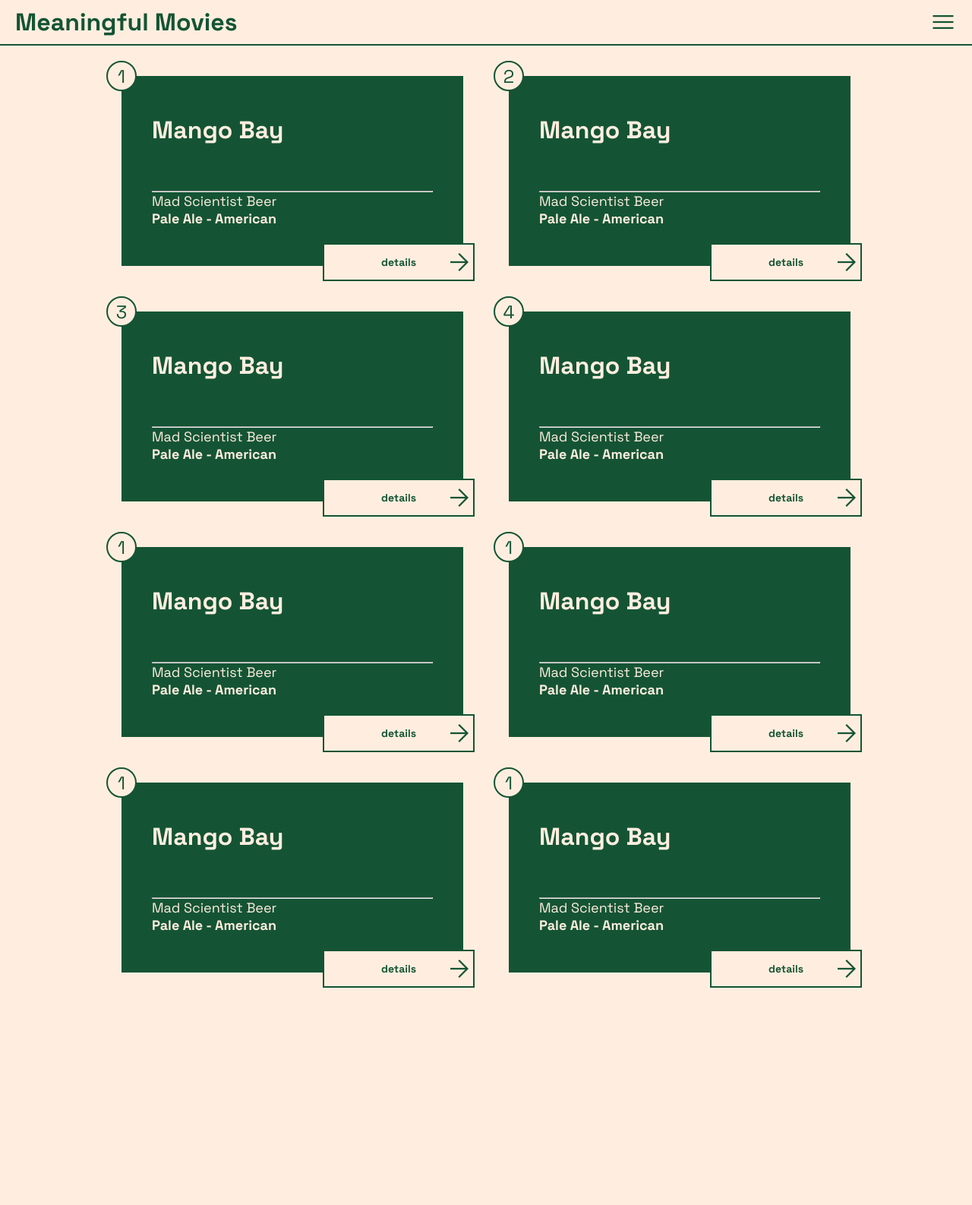
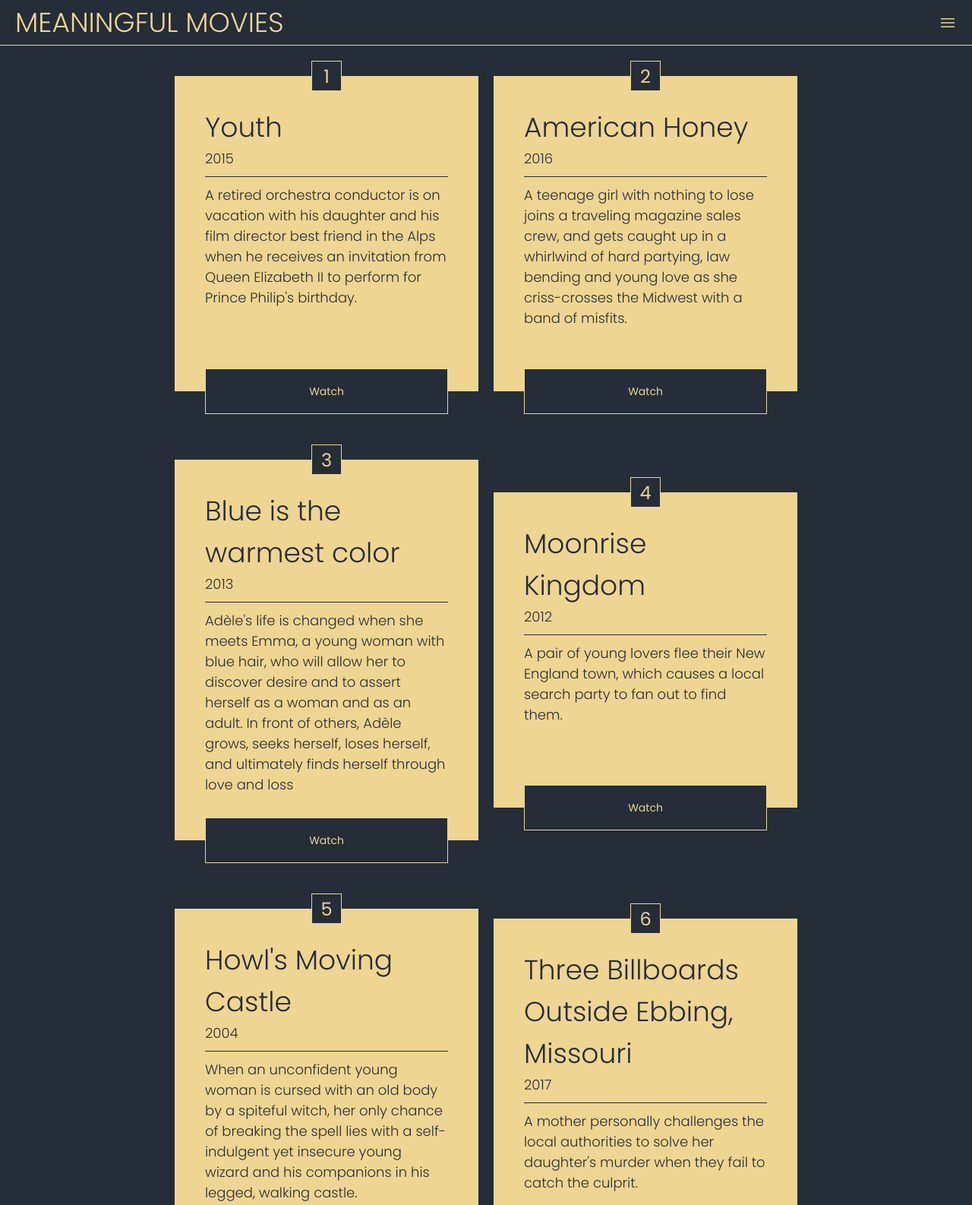
Before and after one commit to MUST4NG8888/sitebuild_finalV2, a plain HTML site: page index.html in a window 1280 px wide. Shown: the top 1586 px of the page at 76% size. Before the commit the page ends 1320 px from the top, so only its background shows below. Drawn offline with nearby package versions, Linux system fonts and the light colour scheme.

Commit message:
CSS added

```diff
--- a/index.html
+++ b/index.html
@@ -21,99 +21,118 @@
       <div id="wrapper">
         <div class="box">
           <div class="number">1</div>
-            <div><h1>Mango Bay</h1></div>
+          <div><h1 class="title">Youth</h1>
+          <p>2015</p>
+        </div>
           <div>
-              <hr/>
-              <p>Mad Scientist Beer</p>
-              <h6>Pale Ale - American</h6>
+            <h6>
+              A retired orchestra conductor is on vacation with his daughter and
+              his film director best friend in the Alps when he receives an
+              invitation from Queen Elizabeth II to perform for Prince Philip's
+              birthday.
+            </h6>
           </div>
-            <button>details <span class="material-symbols-outlined arrow">
-              arrow_forward
-              </span></button>
+          <button>Watch</button>
         </div>
         <div class="box">
           <div class="number">2</div>
-            <div><h1>Mango Bay</h1></div>
+          <div><h1 class="title">American Honey</h1>
+          <p>2016</p>
+        </div>
           <div>
-              <hr />
-              <p>Mad Scientist Beer</p>
-              <h6>Pale Ale - American</h6>
+            <h6>
+              A teenage girl with nothing to lose joins a traveling magazine
+              sales crew, and gets caught up in a whirlwind of hard partying,
+              law bending and young love as she criss-crosses the Midwest with a
+              band of misfits.
+            </h6>
           </div>
-            <button>details <span class="material-symbols-outlined arrow">
-              arrow_forward
-              </span></button>
+          <button>Watch</button>
         </div>
         <div class="box">
           <div class="number">3</div>
-            <div><h1>Mango Bay</h1></div>
+          <div><h1 class="title">Blue is the warmest color</h1>
+          <p>2013</p>
+        </div>
           <div>
-              <hr />
-              <p>Mad Scientist Beer</p>
-              <h6>Pale Ale - American</h6>
+            <h6>
+              Adèle's life is changed when she meets Emma, a young woman with
+              blue hair, who will allow her to discover desire and to assert
+              herself as a woman and as an adult. In front of others, Adèle
+              grows, seeks herself, loses herself, and ultimately finds herself
+              through love and loss
+            </h6>
           </div>
-            <button>details <span class="material-symbols-outlined arrow">
-              arrow_forward
-              </span></button>
+          <button>Watch</button>
         </div>
         <div class="box">
           <div class="number">4</div>
-            <div><h1>Mango Bay</h1></div>
+          <div><h1 class="title">Moonrise Kingdom</h1>
+          <p>2012</p>
+        </div>
           <div>
-              <hr />
-              <p>Mad Scientist Beer</p>
-              <h6>Pale Ale - American</h6>
+            <h6>
+              A pair of young lovers flee their New England town, which causes a
+              local search party to fan out to find them.
+            </h6>
           </div>
-            <button>details <span class="material-symbols-outlined arrow">
-              arrow_forward
-              </span></button>
+          <button>Watch</button>
         </div>
         <div class="box">
-            <div class="number">1</div>
-            <div><h1>Mango Bay</h1></div>
+          <div class="number">5</div>
+          <div><h1 class="title">Howl's Moving Castle</h1>
+          <p>2004</p>
+        </div>
           <div>
-              <hr/>
-              <p>Mad Scientist Beer</p>
-              <h6>Pale Ale - American</h6>
+            <h6>
+              When an unconfident young woman is cursed with an old body by a
+              spiteful witch, her only chance of breaking the spell lies with a
+              self-indulgent yet insecure young wizard and his companions in his
+              legged, walking castle.
+            </h6>
           </div>
-            <button>details <span class="material-symbols-outlined arrow">
-              arrow_forward
-              </span></button>
+          <button>Watch</button>
         </div>
         <div class="box">
-            <div class="number">1</div>
-            <div><h1>Mango Bay</h1></div>
+          <div class="number">6</div>
+          <div><h1 class="title">Three Billboards Outside Ebbing, Missouri</h1>
+          <p>2017</p>
+        </div>
           <div>
-              <hr/>
-              <p>Mad Scientist Beer</p>
-              <h6>Pale Ale - American</h6>
+            <h6>
+              A mother personally challenges the local authorities to solve her
+              daughter's murder when they fail to catch the culprit.
+            </h6>
           </div>
-            <button>details <span class="material-symbols-outlined arrow">
-              arrow_forward
-              </span></button>
+          <button>Watch</button>
         </div>
         <div class="box">
-            <div class="number">1</div>
-            <div><h1>Mango Bay</h1></div>
+          <div class="number">7</div>
+          <div><h1 class="title">Loro</h1>
+          <p>2018</p>
+        </div>
           <div>
-              <hr/>
-              <p>Mad Scientist Beer</p>
-              <h6>Pale Ale - American</h6>
+            <h6>
+              An escort service owner uses his girls to get close to
+              politician/PM and media mogul, Silvio Berlusconi. But in 2006,
+              he's preoccupied with his shaky marriage and losing an election.
+            </h6>
           </div>
-            <button>details <span class="material-symbols-outlined arrow">
-              arrow_forward
-              </span></button>
+          <button>Watch</button>
         </div>
         <div class="box">
-            <div class="number">1</div>
-            <div><h1>Mango Bay</h1></div>
+          <div class="number">8</div>
+          <div><h1 class="title">Parasite</h1>
+          <p>2019</p>
+        </div>
           <div>
-              <hr/>
-              <p>Mad Scientist Beer</p>
-              <h6>Pale Ale - American</h6>
+            <h6>
+              Greed and class discrimination threaten the newly formed symbiotic
+              relationship between the wealthy Park family and the destitute Kim
+              clan.
+            </h6>
           </div>
-            <button>details <span class="material-symbols-outlined arrow">
-              arrow_forward
-              </span></button>
+          <button>Watch</button>
         </div>
       </div>
     </div>
--- a/style.css
+++ b/style.css
@@ -1,18 +1,17 @@
-@import url('https://fonts.googleapis.com/css2?family=Space+Grotesk:wght@300;400;500;600;700&display=swap');
-
+@import url('https://fonts.googleapis.com/css2?family=Poppins:ital,wght@0,100;0,200;0,300;0,400;0,500;0,600;0,700;0,800;0,900;1,100;1,200;1,300;1,400;1,500;1,600;1,700;1,800;1,900&display=swap');
 
 
 * {
   margin: 0;
   padding: 0;
   box-sizing: border-box;
-  font-family: 'Space Grotesk', Helvetica, sans-serif;
+  font-family: 'Poppins', Helvetica, sans-serif;
 }
 
 
 body {
   width: 100vw;
-  background: #ffeedf;
+  background: #242d38;
 }
 
 #root {
@@ -30,11 +29,17 @@ header {
   display: flex;
   justify-content: space-between;
   align-items: center;
-  color: #145434;
-  border-bottom: 2px solid #145434;
+  color: #efd592;
+  border-bottom: 1px solid #efd592;
   height: 60px;
   width: 100%;
-  background-color: #ffeedf;
+  background-color: #242d38;
+}
+
+header h1 {
+  font-size: 36px;
+  font-weight: 300;
+  text-transform: uppercase;
 }
 
 #wrapper {
@@ -43,14 +48,14 @@ header {
   display: flex;
   flex-wrap: wrap;
   align-items: center;
-  gap: 60px;
+  gap: 90px 20px;
   justify-content: center;
-  max-width: 1200px;
+  max-width: 1000px;
   height: 100%;
 }
 
 .material-symbols-outlined {
-  font-size: 36px;
+  font-size: 24px;
   font-variation-settings:
   'FILL' 0,
   'wght' 400,
@@ -62,31 +67,52 @@ header {
 .box {
   display: flex;
   flex-direction: column;
-  justify-content: center;
-  gap: 60px;
   padding: 40px;
   position: relative;
-  background: #145434;
-  color:#ffeedf;
+  background: #efd592;
+  color:#242d38;
   width: 100%;
-  max-width: 450px;
-  height: 250px;
+  max-width: 400px;
+  min-height: 415px;
+  height: fit-content;
 }
+
+.box div:nth-last-child(2) {
+  margin-top: 10px;
+  border-top: 1px solid #242d38;
+  padding-top: 10px;
+  margin-bottom: 20px;
+}
+
+.title {
+  font-size: 36px;
+  font-weight: 300;
+}
+
+p {
+  font-size: 18px;
+  font-weight: 300;
+}
+
+h6 {
+  font-size: 18px;
+  font-weight: 300;
+}
+
 
 .number {
   top: -20px;
-  left: -20px;
+  left: 45%;
   position: absolute;
   display: flex;
   justify-content: center;
   align-items: center;
   width: 40px;
   height: 40px;
-  border-radius: 50%;
-  border: 2px solid #145434;
+  border: 1px solid #efd592;
   font-size: 24px;
-  color: #145434;
-  background: #ffeedf;
+  color: #efd592;
+  background: #242d38;
 }
 
 
@@ -99,18 +125,14 @@ header {
 
 
 button {
-  right: -15px;
-  bottom: -20px;
+  left: 10%;
+  bottom: -30px;
   position: absolute;
-  display: flex;
-  justify-content: center;
-  align-items: center;
-  background: #ffeedf;
-  width: 200px;
-  height: 50px;
-  border: 2px solid #145434;
-  color: #145434;
-  font-weight: bold;
+  background: #242d38;
+  width: calc(100% - 80px);
+  height: 60px;
+  border: 1px solid #efd592;
+  color: #efd592;
   font-size: 14px;
   transition: 0.4s ease-in-out;
 }
@@ -118,21 +140,21 @@ button {
 
 
 button:hover {
-  background-color: #145434;
-  color: #ffeedf;
-  border-color: #ffeedf;
+  background-color: #efd592;
+  color: #242d38;
+  border-color: #242d38;
 }
 
 
-button:hover .arrow {
-  color:#ffeedf
+
+
+
+
+@media screen and (max-width: 600px) {
+  header h1 {
+    font-size: 16px;
+  }
+  .box {
+    height: auto;
+  }
 }
-
-p {
-  font-size: 18px;
-}
-
-h6 {
-  font-size: 18px;
-  font-weight: bold;
-}
```
Lines whose indentation alone changed are shown as unchanged.
